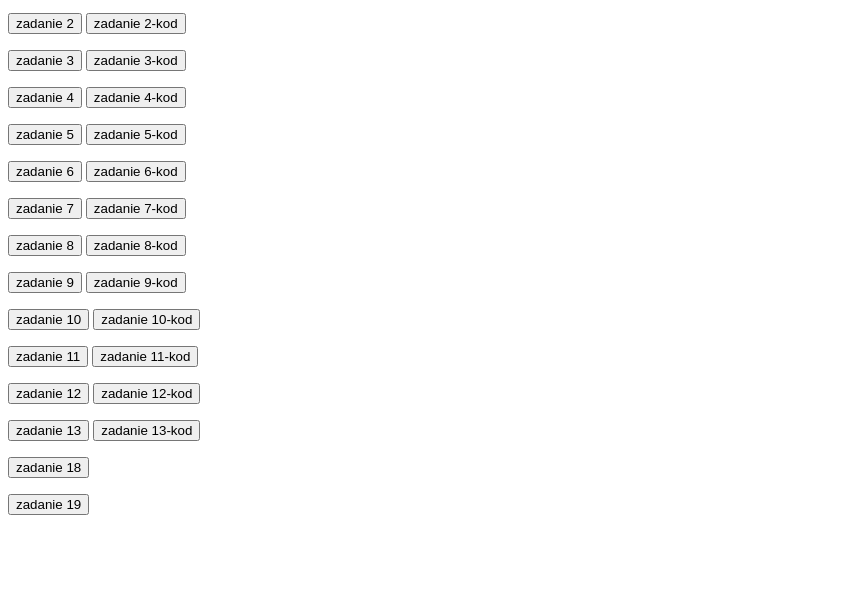
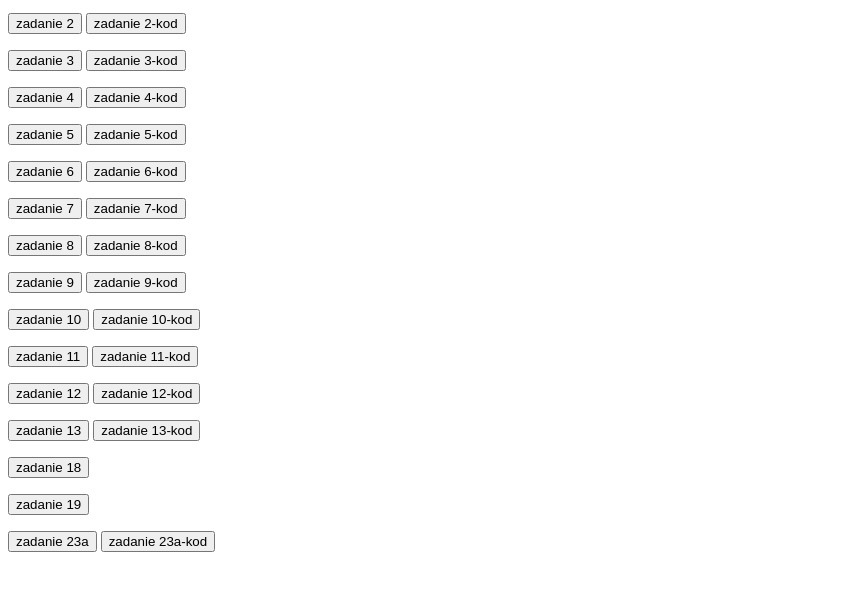
Before and after one commit to KacDabr/zadania1-13-dabrowski, a plain HTML site: page index.html in a window 1280 px wide. Shown: the part 118-708 px from the top of the page, without its empty margins (0-860 px from the left). Drawn offline with Linux system fonts and the light colour scheme.

Commit message:
Update index.html

```diff
--- a/index.html
+++ b/index.html
@@ -61,6 +61,10 @@ function WinOpen_zadanie19()
         {
         window.open("zadanie19/index.html","okno","toolbar=no,directories=no,menubar=no,height=1600,width=900");
         }
+	function WinOpen_zadanie23a()
+        {
+        window.open("zadanie23a/index.html","okno","toolbar=no,directories=no,menubar=no,height=1600,width=900");
+        }
         function WinOpen_zadanie1lkod()
         {
         window.open("zadanie1/indexlkod.html","okno","toolbar=no,directories=no,menubar=no,height=1600,width=900");
@@ -112,6 +116,10 @@ function WinOpen_zadanie19()
         function WinOpen_zadanie13lkod()
         {
         window.open("zadanie13/indexlkod.html","okno","toolbar=no,directories=no,menubar=no,height=1600,width=900");
+        }
+	        function WinOpen_zadanie23alkod()
+        {
+        window.open("zadanie23a/indexlkod.html","okno","toolbar=no,directories=no,menubar=no,height=1600,width=900");
         }
 
 </script>
@@ -188,5 +196,9 @@ function WinOpen_zadanie19()
         <form>
         <input type="button" name="przycisk" value="zadanie 19" onclick="WinOpen_zadanie19(' ')">
         </form>
+	        <form>
+        <input type="button" name="przycisk" value="zadanie 23a" onclick="WinOpen_zadanie23a(' ')">
+        <input type="button" name="przycisk" value="zadanie 23a-kod" onclick="WinOpen_zadanie23alkod(' ')">
+        </form>
 </body>
 </html>
```
